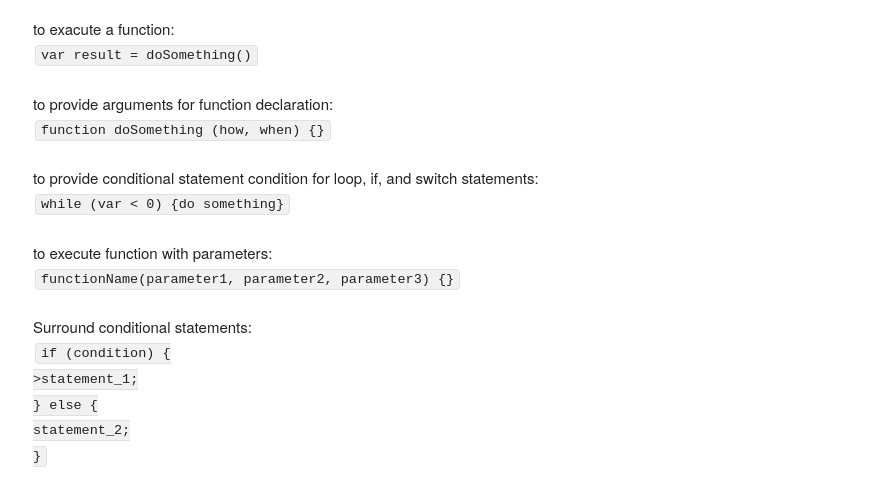
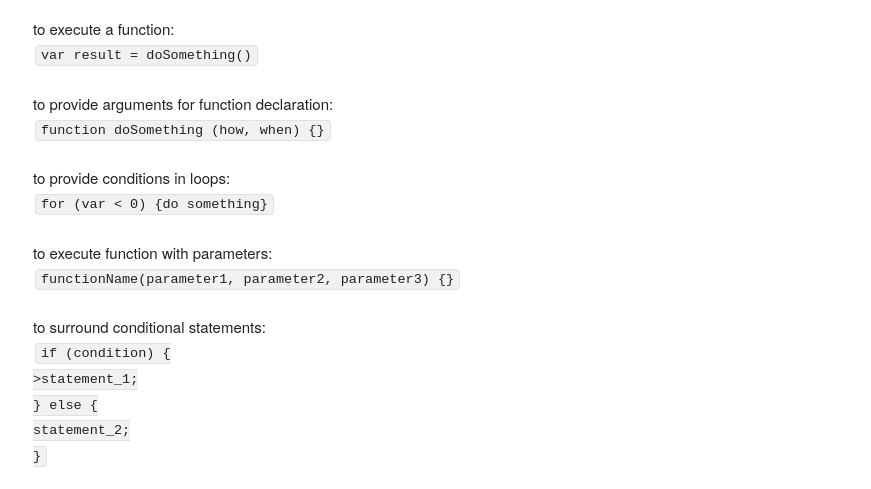
Before and after one commit to magda-gierg/magda-gierg.github.io, a plain HTML site: page blog/t6-js-language.html in a window 1280 px wide. Shown: the part 264-753 px from the top of the page, without its empty margins (127-998 px from the left). Drawn offline with nearby package versions, Linux system fonts and the light colour scheme; a web font is replaced by a local one.

Commit message:
add some details

```diff
--- a/blog/t6-js-language.html
+++ b/blog/t6-js-language.html
@@ -35,11 +35,11 @@
   <div class="row">
     <div class="twelve columns">
     <h4>parentheses ( )</h4>
-    <p>to exacute a function:</br><code>var result = doSomething()</code></p>
+    <p>to execute a function:</br><code>var result = doSomething()</code></p>
     <p>to provide arguments for function declaration:</br><code>function doSomething (how, when) {}</code></p>
-    <p>to provide conditional statement condition for loop, if, and switch statements:</br><code>while (var < 0) {do something}</code></p>
+    <p>to provide conditions in loops:</br><code>for (var < 0) {do something}</code></p>
     <p>to execute function with parameters:</br><code>functionName(parameter1, parameter2, parameter3) {}</code></p>
-    <p>Surround conditional statements: </br>
+    <p>to surround conditional statements: </br>
       <code>if (condition) {</br>
         >statement_1;</br>
       } else {</br>
```
